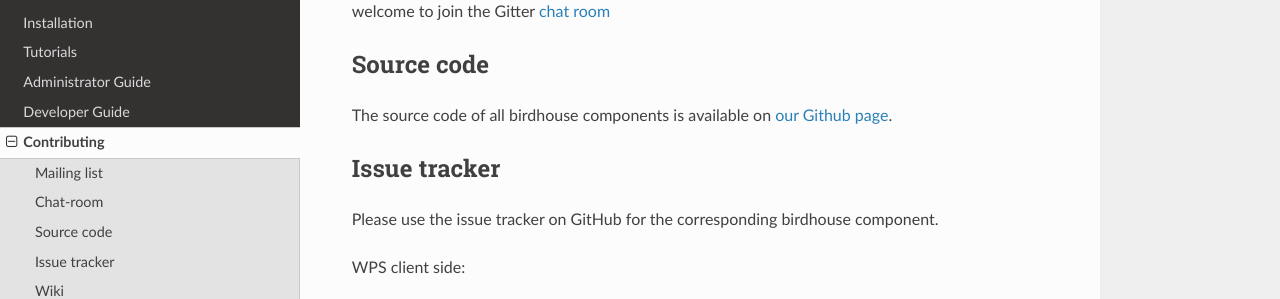
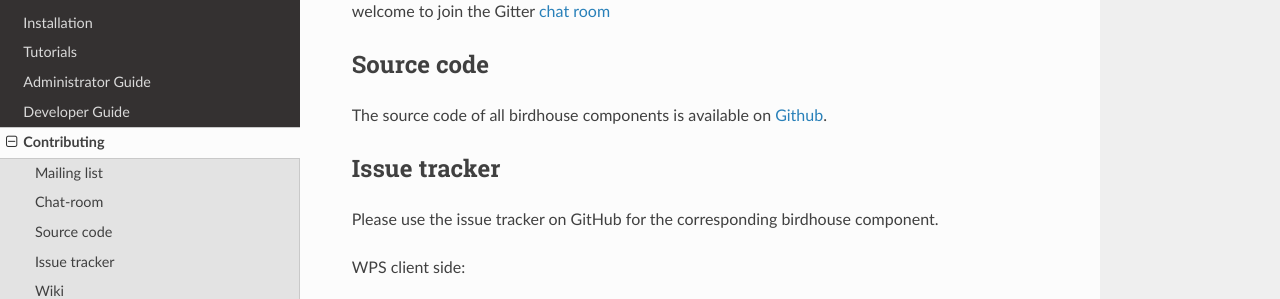
Before and after one commit to bird-house/birdhouse-docs, a Sphinx documentation site: the page built from docs/source/contributing.rst, in a window 1280 px wide and 900 px high, scrolled down 408 px. Shown: the part 152-451 px from the top of the window. Built offline with Sphinx 7.4.7 and the Read the Docs theme 2.0.0, drawn with Linux system fonts in a browser that asks for light colours.

Commit message:
update github link

```diff
--- a/docs/source/contributing.rst
+++ b/docs/source/contributing.rst
@@ -26,8 +26,7 @@
 Source code
 -----------
 
-The source code of all birdhouse components is available on
-`our Github page <https://github.com/bird-house>`_.
+The source code of all birdhouse components is available on `Github`_.
 
 Issue tracker
 -------------
```
Also changed, not shown: other parts of docs/source/contributing.rst (+1 -0 lines).
